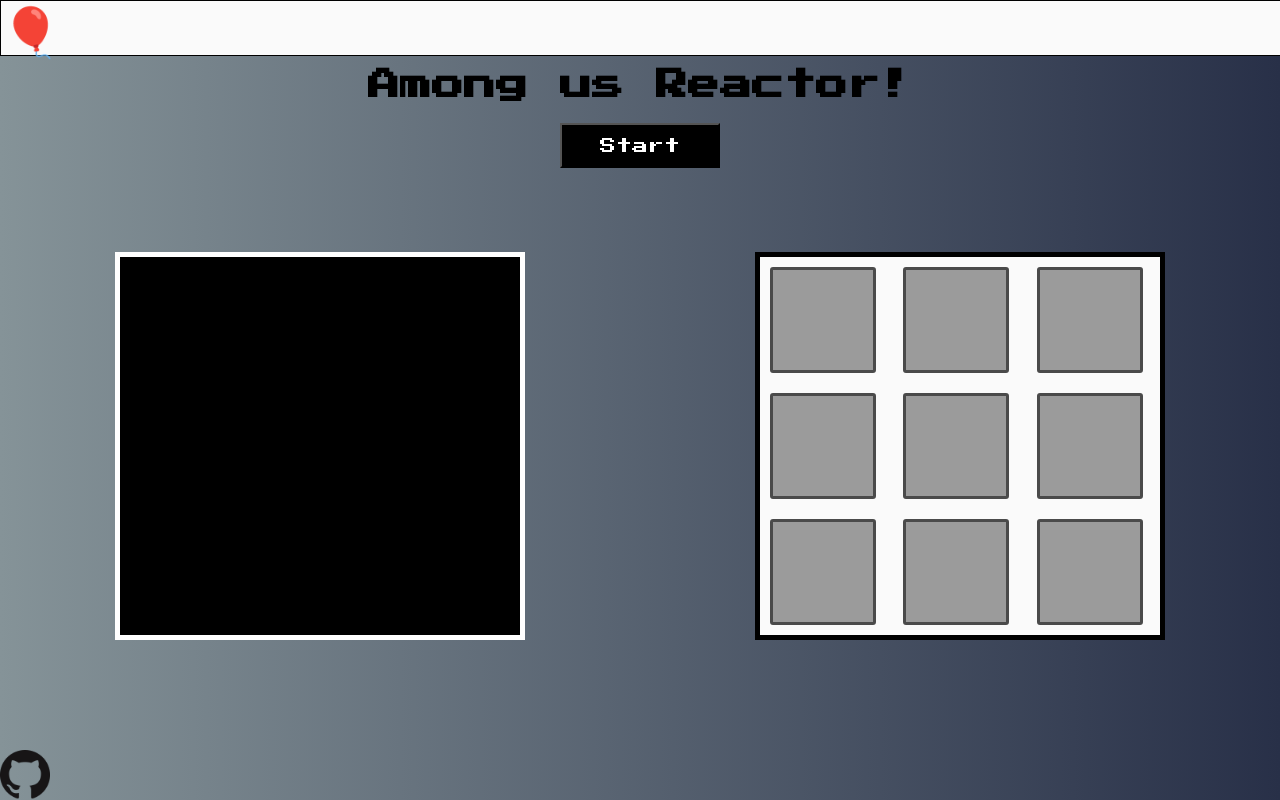
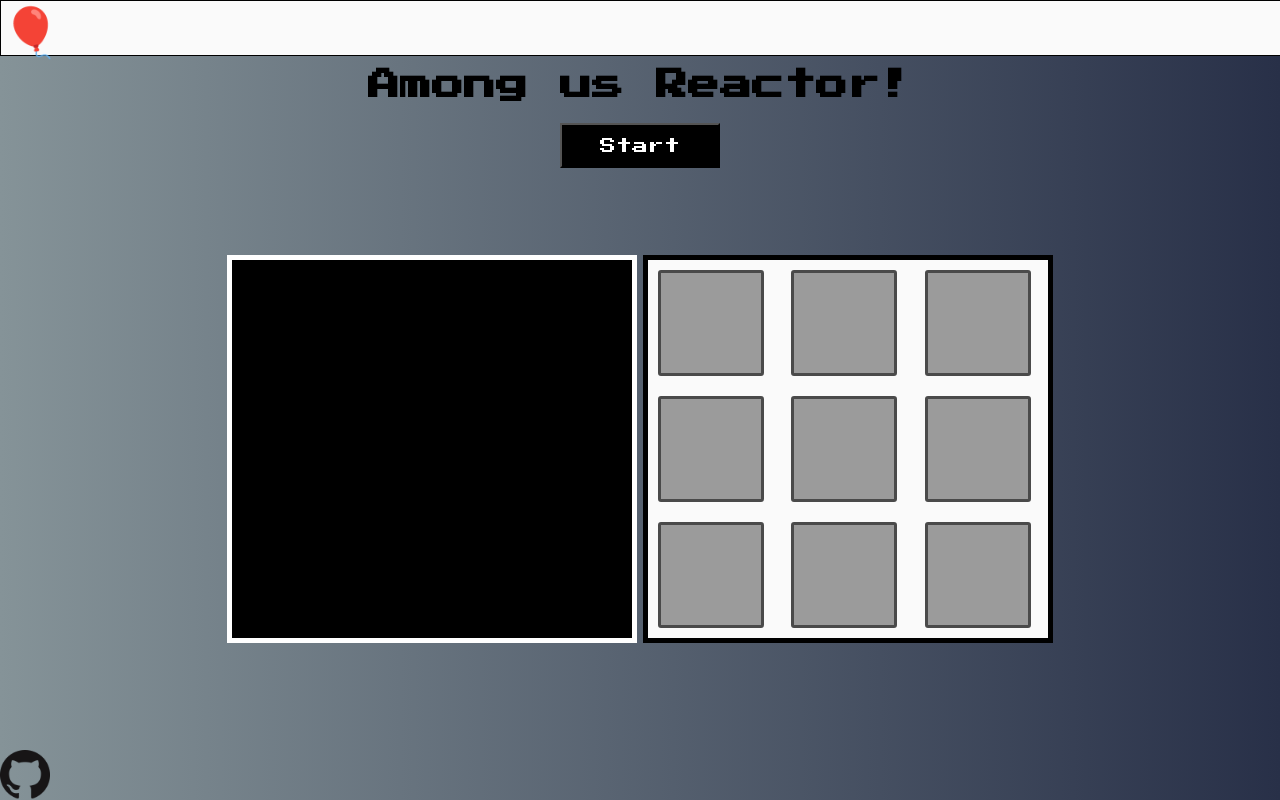
Before and after one commit to mostafa-drz/reactor, a React (Create React App) app: page / in a window 1280 px wide. Built offline with nearby package versions, Linux system fonts and the light colour scheme.

Commit message:
better style for platform

```diff
--- a/src/App.css
+++ b/src/App.css
@@ -37,9 +37,10 @@ body {
   padding-top: 3rem;
   font-family: "Press Start 2P", cursive;
 }
-.board {
+.platform {
   display: flex;
   flex-wrap: wrap;
+  justify-content: center;
 }
 .container {
   background-color: #fafafa;
@@ -47,7 +48,7 @@ body {
   grid-template-columns: 1fr 1fr 1fr;
   grid-template-rows: 1fr 1fr 1fr;
   width: 400px;
-  margin: auto;
+  margin: 3px;
   border: 5px solid var(--black);
 }
 
--- a/src/App.tsx
+++ b/src/App.tsx
@@ -98,7 +98,7 @@ function App() {
         <span className="gameover">Game Over, your score: {score}</span>
       )}
       <Score score={score} />
-      <div className="board">
+      <div className="platform">
         <Left secquence={challenge} gameOver={gameOver} started={started} />
         <Right
           onClick={handleClick}
```
